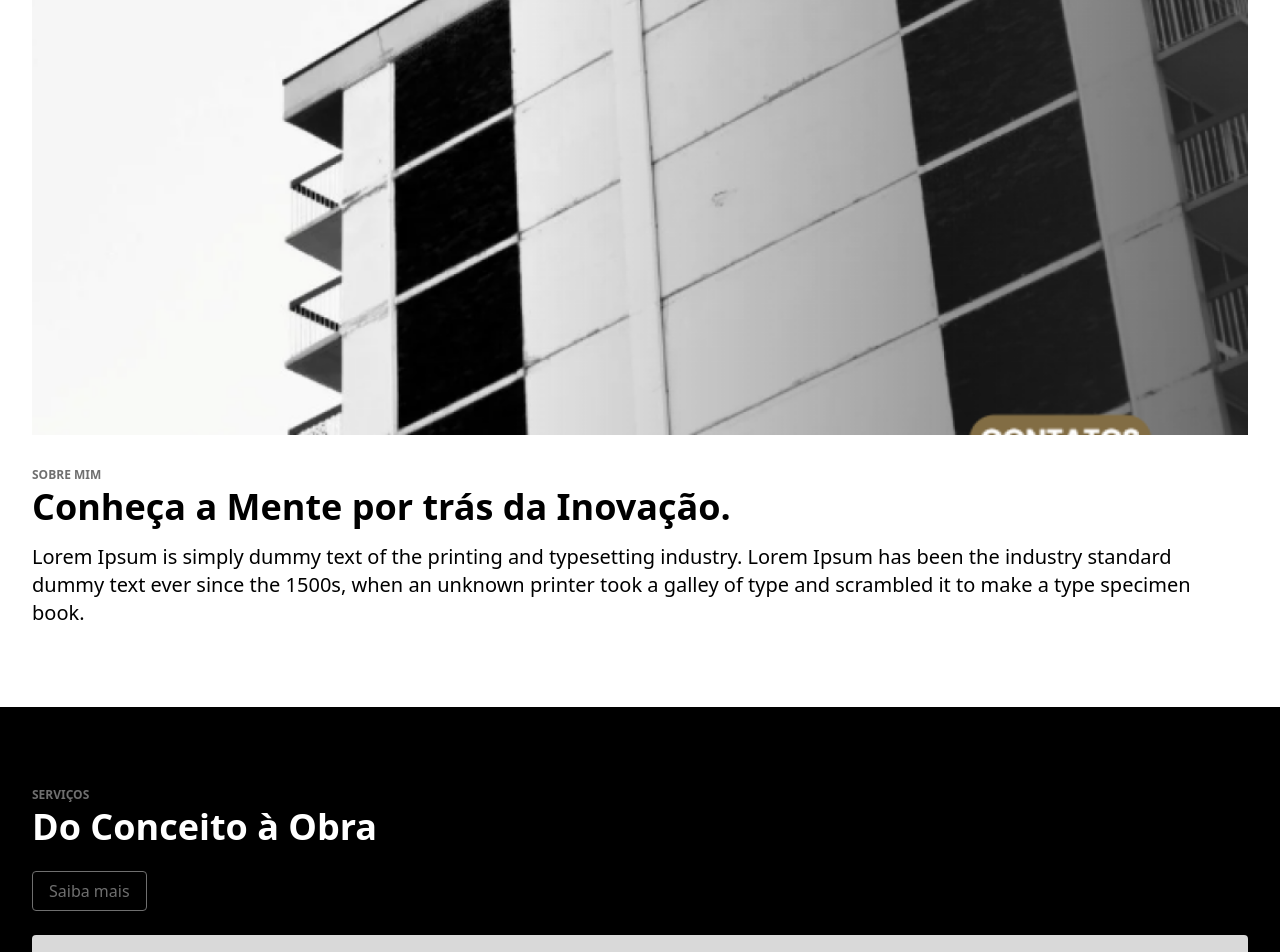
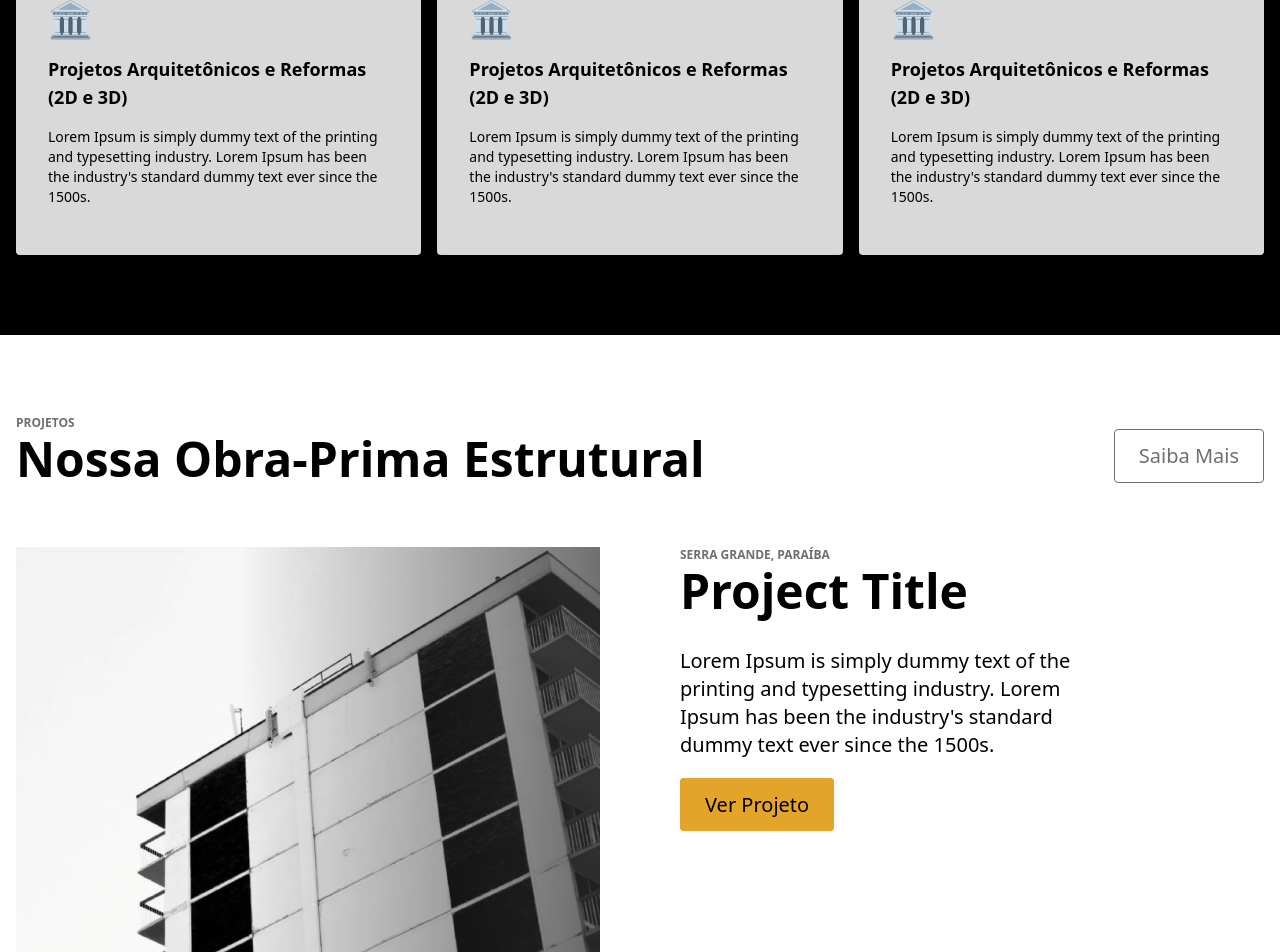
Before and after one commit to thadeu-alves/eng-portfolio-next, a Next.js app: page / in a window 1280 px wide. Shown: the part 1848-2800 px from the top of the page. Built offline with nearby package versions, Linux system fonts and the light colour scheme.

Commit message:
feat/responsivity

```diff
--- a/src/app/layout.tsx
+++ b/src/app/layout.tsx
@@ -20,7 +20,7 @@ export default function RootLayout({
     children: React.ReactNode;
 }>) {
     return (
-        <html lang="pt-br">
+        <html lang="pt-br" className="scroll-smooth">
             <body className={`${inter}  antialiased`}>
                 <Header />
                 {children}
--- a/src/components/About.tsx
+++ b/src/components/About.tsx
@@ -3,17 +3,20 @@ import { Section } from "./Section";
 
 export function About() {
     return (
-        <Section.Container>
-            <div>
+        <Section.Container
+            className="md:flex md:justify-between md:gap-20"
+            id="sobre"
+        >
+            <Section.ImageContainer>
                 <Image
                     src="/hero-image.png"
                     alt="imagem do hero"
                     width={100}
                     height={100}
-                    className="w-full"
+                    className="w-full h-full"
                 />
-            </div>
-            <div className="space-y-4">
+            </Section.ImageContainer>
+            <Section.TitleContainer>
                 <Section.Point>Sobre mim</Section.Point>
                 <Section.Title>
                     Conheça a Mente por trás da Inovação.
@@ -27,7 +30,7 @@ export function About() {
                     and scrambled it to make a type specimen
                     book.{" "}
                 </Section.SubTitle>
-            </div>
+            </Section.TitleContainer>
         </Section.Container>
     );
 }
--- a/src/components/ButtonLink.tsx
+++ b/src/components/ButtonLink.tsx
@@ -14,11 +14,11 @@ export function ButtonLink({
     return (
         <Link
             href={href}
-            className={`font-medium ${
+            className={`text-lg md:text-xl font-medium ${
                 variant
-                    ? "border border-[#6F6F6F] text-[#6F6F6F]"
-                    : "bg-[#E4A42A]"
-            } px-4 py-2 rounded ${className}`}
+                    ? "border border-[#6F6F6F] text-[#6F6F6F] hover:bg-[#6F6F6F] hover:text-white transition-all"
+                    : "bg-[#E4A42A] border border-[#E4A42A] hover:bg-transparent hover:text-[#E4A42A] transition-all"
+            } px-6 py-3 rounded ${className}`}
         >
             {children}
         </Link>
--- a/src/components/ContactForm.tsx
+++ b/src/components/ContactForm.tsx
@@ -76,7 +76,7 @@ export function ContactForm() {
 
             <button
                 type="submit"
-                className="font-medium bg-[#E4A42A] px-4 py-2 rounded text-black mt-8 cursor-pointer"
+                className="text-xl font-medium bg-[#E4A42A] px-6 py-3 rounded text-black mt-8 cursor-pointer border border-[#E4A42A] hover:bg-transparent hover:text-[#E4A42A] transition-all"
             >
                 Enviar
             </button>
--- a/src/components/ContactFormLabel.tsx
+++ b/src/components/ContactFormLabel.tsx
@@ -45,7 +45,7 @@ export function ContactFormLabel<
             <input
                 type={type}
                 id={title}
-                className={`mb-4 block w-full rounded shadow-sm border-2 border-[#6F6F6F] px-4 py-2  text-white focus:outline-0 ${
+                className={`mb-4 block w-full rounded shadow-sm border-2 border-[#6F6F6F] px-6 py-3 text-lg font-medium text-white focus:outline-0 ${
                     error ? "border-red-500" : ""
                 }`}
                 {...inputProps}
--- a/src/components/Projects.tsx
+++ b/src/components/Projects.tsx
@@ -31,18 +31,23 @@ export function Projects() {
     ];
 
     return (
-        <Section.Container>
-            <div className="space-y-8">
+        <Section.Container
+            className="space-y-16"
+            id="projetos"
+        >
+            <div className="space-y-8 md:space-y-0 md:flex md:justify-between md:items-end-safe">
+                <div>
                     <Section.Point>Projetos</Section.Point>
-                <Section.Title>
+                    <Section.Title fullWidth>
                         Nossa Obra-Prima Estrutural
                     </Section.Title>
+                </div>
                 <ButtonLink href="" variant>
                     Saiba Mais
                 </ButtonLink>
             </div>
 
-            <div className="space-y-8">
+            <div className="space-y-12 md:space-y-12">
                 {projects.map(
                     (
                         {
@@ -57,27 +62,58 @@ export function Projects() {
                         return (
                             <div
                                 key={id}
-                                className="space-y-4"
+                                className={`space-y-8 md:flex md:justify-between md:gap-20 ${
+                                    id === 1 &&
+                                    "md:flex-row-reverse"
+                                }`}
                             >
+                                <div className="md:w-1/2">
                                     <Image
                                         src={image}
-                                    alt="imagem do hero"
+                                        alt="Imagem do Projeto"
                                         width={100}
                                         height={100}
-                                    className="w-full"
+                                        className="w-full h-full object-cover"
                                     />
+                                </div>
+                                <Section.TitleContainer
+                                    className={
+                                        id === 1
+                                            ? "md:flex md:flex-col md:gap-4 md:items-end"
+                                            : ""
+                                    }
+                                >
+                                    <div
+                                        className={
+                                            id === 1
+                                                ? "md:text-right"
+                                                : ""
+                                        }
+                                    >
                                         <Section.Point>
                                             {city}
                                         </Section.Point>
                                         <Section.Title>
                                             {title}
                                         </Section.Title>
+                                    </div>
                                     <Section.SubTitle>
                                         {description}
                                     </Section.SubTitle>
-                                <ButtonLink href={link}>
+                                    <div
+                                        className={
+                                            id === 1
+                                                ? "md:mt-[-10px]"
+                                                : ""
+                                        }
+                                    >
+                                        <ButtonLink
+                                            href={link}
+                                        >
                                             Ver Projeto
                                         </ButtonLink>
+                                    </div>
+                                </Section.TitleContainer>
                             </div>
                         );
                     }
--- a/src/components/Section.tsx
+++ b/src/components/Section.tsx
@@ -1,11 +1,13 @@
 export const Section = {
     Container,
+    TitleContainer,
+    ImageContainer,
     Title,
     SubTitle,
     Point,
 };
 
-function Container({
+function TitleContainer({
     children,
     className,
 }: {
@@ -14,9 +16,39 @@ function Container({
 }) {
     return (
         <div
-            className={`py-20 px-8 space-y-8 ${className}`}
+            className={`space-y-6 md:w-1/2 md:space-y-8 ${className}`}
         >
             {children}
+        </div>
+    );
+}
+
+function ImageContainer({
+    children,
+}: {
+    children: React.ReactNode;
+}) {
+    return <div className="md:w-1/2">{children}</div>;
+}
+
+function Container({
+    children,
+    className,
+    background,
+    id,
+}: {
+    children: React.ReactNode;
+    className?: string;
+    background?: string;
+    id?: string;
+}) {
+    return (
+        <div className={`${background}`} id={id}>
+            <div
+                className={`py-20 px-4 space-y-16 md:container md:mx-auto ${className}`}
+            >
+                {children}
+            </div>
         </div>
     );
 }
@@ -25,15 +57,21 @@ function Title({
     children,
     className,
     variant,
+    fullWidth,
 }: {
     children: React.ReactNode;
     className?: string;
     variant?: string;
+    fullWidth?: boolean;
 }) {
     return (
         <h1
             className={`font-semibold ${
-                variant ? `text-${variant}` : "text-4xl"
+                !fullWidth && "max-w-120"
+            } ${
+                variant
+                    ? `text-${variant}`
+                    : "text-4xl md:text-5xl"
             } ${className}`}
         >
             {children}
@@ -52,8 +90,10 @@ function SubTitle({
 }) {
     return (
         <p
-            className={`font-light ${
-                variant ? `text-${variant}` : "text-xl"
+            className={`font-light max-w-100 ${
+                variant
+                    ? `text-${variant}`
+                    : "text-lg md:text-xl"
             } ${className}`}
         >
             {children}
--- a/src/components/Services.tsx
+++ b/src/components/Services.tsx
@@ -28,20 +28,44 @@ export function Services() {
             description:
                 "Lorem Ipsum is simply dummy text of the printing and typesetting industry. Lorem Ipsum has been the industry's standard dummy text ever since the 1500s.",
         },
+        {
+            icon: "🏛️",
+            title: "Projetos Arquitetônicos e Reformas (2D e 3D)",
+            description:
+                "Lorem Ipsum is simply dummy text of the printing and typesetting industry. Lorem Ipsum has been the industry's standard dummy text ever since the 1500s.",
+        },
+        {
+            icon: "🏛️",
+            title: "Projetos Arquitetônicos e Reformas (2D e 3D)",
+            description:
+                "Lorem Ipsum is simply dummy text of the printing and typesetting industry. Lorem Ipsum has been the industry's standard dummy text ever since the 1500s.",
+        },
     ];
 
     return (
-        <Section.Container className="bg-black">
-            <div className="space-y-8">
-                <Section.Point>Serviços</Section.Point>
-                <Section.Title className="text-white">
-                    Do Conceito à Obra
-                </Section.Title>
-                <ButtonLink href="/servicos" variant>
+        <Section.Container
+            background="bg-black"
+            id="servicos"
+        >
+            <div className="space-y-8 md:space-y-0 md:flex md:justify-between md:items-end-safe">
+                <div>
+                    <Section.Point>Serviços</Section.Point>
+                    <Section.Title
+                        className="text-white"
+                        fullWidth
+                    >
+                        Do Conceito à Obra
+                    </Section.Title>
+                </div>
+                <ButtonLink
+                    href="/servicos"
+                    variant
+                    className="h-fit"
+                >
                     Saiba mais
                 </ButtonLink>
             </div>
-            <div className="space-y-4">
+            <div className="space-y-4 md:grid md:gap-4 md:grid-cols-2 lg:grid-cols-3">
                 {services.map(
                     ({ icon, title, description }, id) => {
                         return (
```
Also changed, not shown: src/components/Contact.tsx (+10 -4 lines), src/components/Footer.tsx (+5 -2 lines), src/components/Header.tsx (+17 -6 lines), src/components/Hero.tsx (+8 -5 lines). Lines whose indentation alone changed are shown as unchanged.
